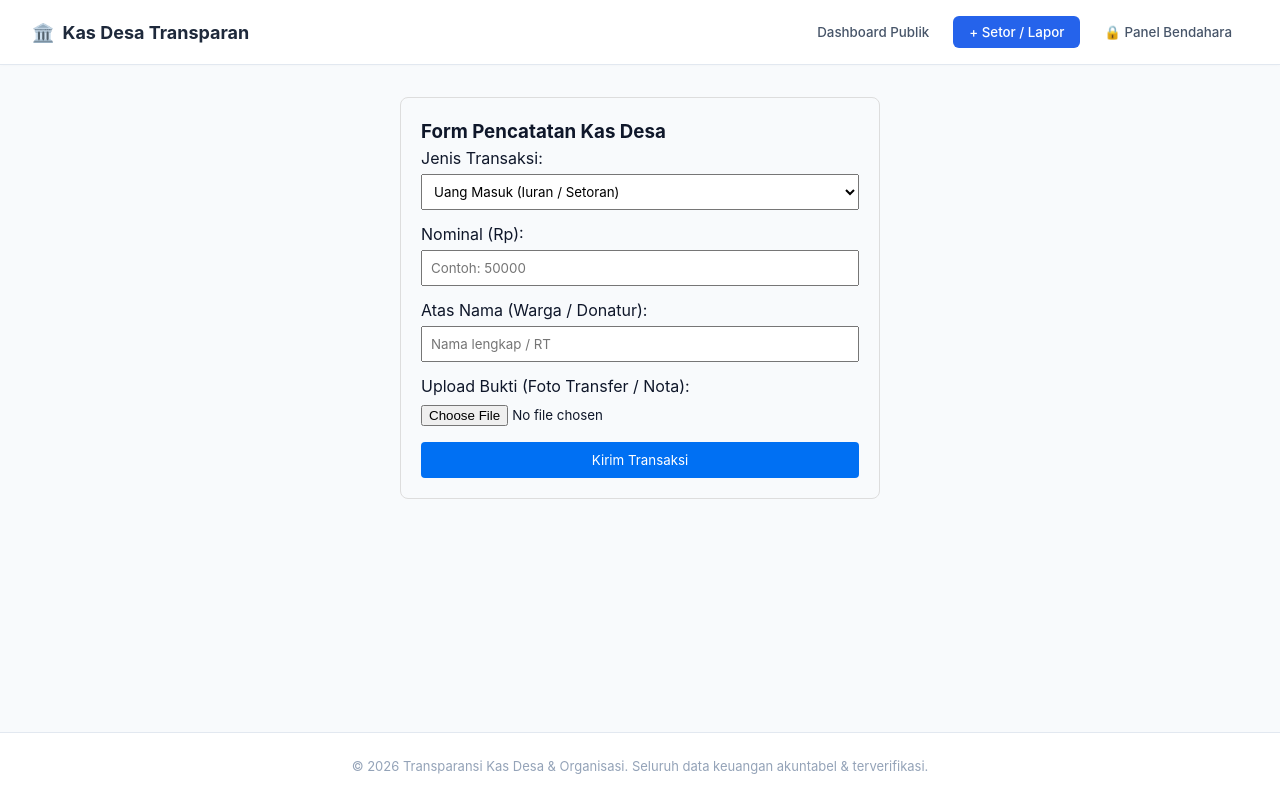
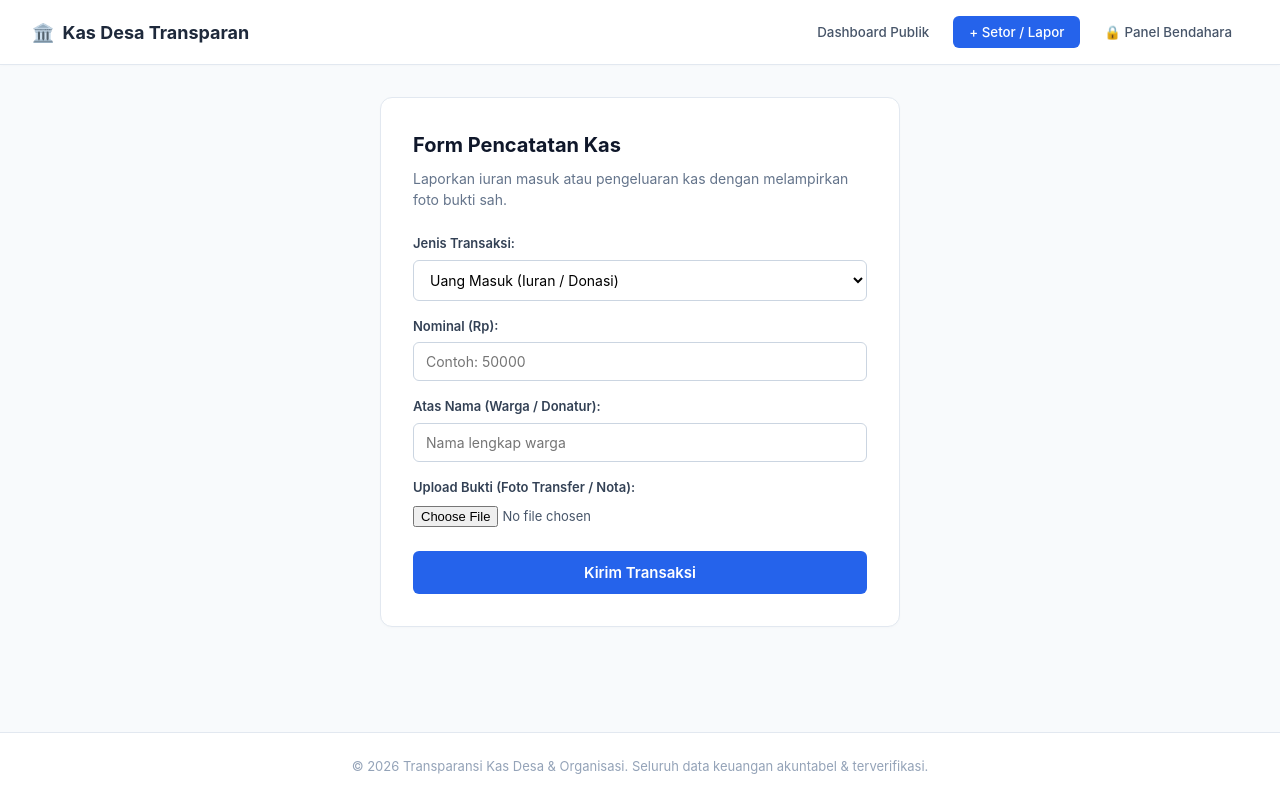
Before and after one commit to skuyykek69/KAS-Desa, a React (Vite) app: page / in a window 1280 px wide. Both pictures are taken after a click on the button "+ Setor / Lapor". Built offline with nearby package versions, Linux system fonts and the light colour scheme; no server answers; the database is empty.

Commit message:
Refactor TransactionForm styles and error messages
Updated error messages and form styles for better clarity. Enhanced the transaction form layout and improved user experience.

```diff
--- a/src/TransactionForm.tsx
+++ b/src/TransactionForm.tsx
@@ -1,7 +1,6 @@
 import React, { useState } from 'react';
 import { createClient } from '@supabase/supabase-js';
 
-// Inisialisasi klien Supabase (Gunakan env variable pada produksi riil)
 const supabase = createClient(
   import.meta.env.VITE_SUPABASE_URL || '',
   import.meta.env.VITE_SUPABASE_ANON_KEY || ''
@@ -32,13 +31,12 @@ export default function TransactionForm({ onSuccess }: { onSuccess?: () => void
       return;
     }
     if (type === 'keluar' && !nameOrDesc.trim()) {
-      setErrorMsg('Harap isi kolom "Untuk Keperluan Apa" untuk uang keluar.');
+      setErrorMsg('Harap isi kolom "Keperluan" untuk uang keluar.');
       return;
     }
 
     setLoading(true);
     try {
-      // 1. Upload file bukti ke Supabase Storage (Bucket: 'receipts')
       const fileExt = file.name.split('.').pop();
       const fileName = `${Date.now()}-${Math.random().toString(36).substring(2)}.${fileExt}`;
 
@@ -48,20 +46,17 @@ export default function TransactionForm({ onSuccess }: { onSuccess?: () => void
 
       if (uploadError) throw new Error(`Gagal upload file: ${uploadError.message}`);
 
-      // 2. Ambil Public URL dari file yang di-upload
       const { data: publicUrlData } = supabase.storage
         .from('receipts')
         .getPublicUrl(fileName);
 
       const proofUrl = publicUrlData.publicUrl;
 
-      // 3. Simpan baris data ke tabel 'transactions'
-      // Uang masuk berstatus 'pending' (butuh verifikasi), uang keluar langsung 'approved'
       const payload = {
         type,
         amount: Number(amount),
         contributor_name: type === 'masuk' ? nameOrDesc : null,
-        description: type === 'keluar' ? nameOrDesc : 'Setoran iuran kas',
+        description: type === 'keluar' ? nameOrDesc : 'Setoran iuran kas warga',
         proof_url: proofUrl,
         status: type === 'masuk' ? 'pending' : 'approved',
       };
@@ -74,7 +69,6 @@ export default function TransactionForm({ onSuccess }: { onSuccess?: () => void
 
       alert(type === 'masuk' ? 'Setoran berhasil dikirim! Menunggu verifikasi bendahara.' : 'Pengeluaran kas berhasil dicatat.');
 
-      // Reset form
       setAmount('');
       setNameOrDesc('');
       setFile(null);
@@ -88,59 +82,67 @@ export default function TransactionForm({ onSuccess }: { onSuccess?: () => void
   };
 
   return (
-    <form onSubmit={handleSubmit} style={{ maxWidth: '480px', margin: '0 auto', padding: '20px', border: '1px solid #ddd', borderRadius: '8px' }}>
-      <h3>Form Pencatatan Kas Desa</h3>
+    <div style={{ maxWidth: '520px', margin: '0 auto', background: '#ffffff', padding: '32px', borderRadius: '12px', border: '1px solid #e2e8f0', boxShadow: '0 1px 3px rgba(0,0,0,0.02)' }}>
+      <h3 style={{ fontSize: '20px', fontWeight: 700, marginBottom: '8px', color: '#0f172a' }}>Form Pencatatan Kas</h3>
+      <p style={{ color: '#64748b', fontSize: '14px', marginBottom: '24px' }}>Laporkan iuran masuk atau pengeluaran kas dengan melampirkan foto bukti sah.</p>
 
-      {errorMsg && <div style={{ color: 'red', marginBottom: '12px', fontSize: '14px' }}>{errorMsg}</div>}
+      {errorMsg && <div style={{ background: '#fef2f2', color: '#dc2626', padding: '12px', borderRadius: '6px', fontSize: '13px', marginBottom: '20px', border: '1px solid #fecaca' }}>{errorMsg}</div>}
 
-      <div style={{ marginBottom: '12px' }}>
-        <label style={{ display: 'block', marginBottom: '4px' }}>Jenis Transaksi:</label>
-        <select value={type} onChange={(e) => setType(e.target.value as 'masuk' | 'keluar')} style={{ width: '100%', padding: '8px' }}>
-          <option value="masuk">Uang Masuk (Iuran / Setoran)</option>
-          <option value="keluar">Uang Keluar (Belanja / Pengeluaran)</option>
+      <form onSubmit={handleSubmit}>
+        <div style={{ marginBottom: '16px' }}>
+          <label style={{ display: 'block', fontSize: '13px', fontWeight: 600, marginBottom: '6px', color: '#334155' }}>Jenis Transaksi:</label>
+          <select
+            value={type}
+            onChange={(e) => setType(e.target.value as 'masuk' | 'keluar')}
+            style={{ width: '100%', padding: '10px 12px', borderRadius: '6px', border: '1px solid #cbd5e1', background: '#fff', fontSize: '14px' }}
+          >
+            <option value="masuk">Uang Masuk (Iuran / Donasi)</option>
+            <option value="keluar">Uang Keluar (Belanja / Operasional)</option>
           </select>
         </div>
 
-      <div style={{ marginBottom: '12px' }}>
-        <label style={{ display: 'block', marginBottom: '4px' }}>Nominal (Rp):</label>
+        <div style={{ marginBottom: '16px' }}>
+          <label style={{ display: 'block', fontSize: '13px', fontWeight: 600, marginBottom: '6px', color: '#334155' }}>Nominal (Rp):</label>
           <input
             type="number"
             value={amount}
             onChange={(e) => setAmount(e.target.value)}
             placeholder="Contoh: 50000"
-          style={{ width: '100%', padding: '8px' }}
+            style={{ width: '100%', padding: '10px 12px', borderRadius: '6px', border: '1px solid #cbd5e1', fontSize: '14px' }}
           />
         </div>
 
-      <div style={{ marginBottom: '12px' }}>
-        <label style={{ display: 'block', marginBottom: '4px' }}>
+        <div style={{ marginBottom: '16px' }}>
+          <label style={{ display: 'block', fontSize: '13px', fontWeight: 600, marginBottom: '6px', color: '#334155' }}>
             {type === 'masuk' ? 'Atas Nama (Warga / Donatur):' : 'Untuk Keperluan Apa (Deskripsi):'}
           </label>
           <input
             type="text"
             value={nameOrDesc}
             onChange={(e) => setNameOrDesc(e.target.value)}
-          placeholder={type === 'masuk' ? 'Nama lengkap / RT' : 'Misal: Beli lampu jalan'}
-          style={{ width: '100%', padding: '8px' }}
+            placeholder={type === 'masuk' ? 'Nama lengkap warga' : 'Misal: Perbaikan lampu jalan RT 02'}
+            style={{ width: '100%', padding: '10px 12px', borderRadius: '6px', border: '1px solid #cbd5e1', fontSize: '14px' }}
           />
         </div>
 
-      <div style={{ marginBottom: '16px' }}>
-        <label style={{ display: 'block', marginBottom: '4px' }}>Upload Bukti (Foto Transfer / Nota):</label>
+        <div style={{ marginBottom: '24px' }}>
+          <label style={{ display: 'block', fontSize: '13px', fontWeight: 600, marginBottom: '6px', color: '#334155' }}>Upload Bukti (Foto Transfer / Nota):</label>
           <input
             type="file"
             accept="image/*"
             onChange={(e) => e.target.files && setFile(e.target.files[0])}
+            style={{ width: '100%', fontSize: '13px', color: '#475569' }}
           />
         </div>
 
         <button
           type="submit"
           disabled={loading}
-        style={{ width: '100%', padding: '10px', backgroundColor: '#0070f3', color: 'white', border: 'none', borderRadius: '4px', cursor: 'pointer' }}
+          style={{ width: '100%', padding: '12px', backgroundColor: '#2563eb', color: 'white', border: 'none', borderRadius: '6px', fontWeight: 600, fontSize: '15px', cursor: 'pointer', transition: 'background 0.2s' }}
         >
           {loading ? 'Mengunggah & Menyimpan...' : 'Kirim Transaksi'}
         </button>
       </form>
+    </div>
   );
 }
```
Lines whose indentation alone changed are shown as unchanged.
